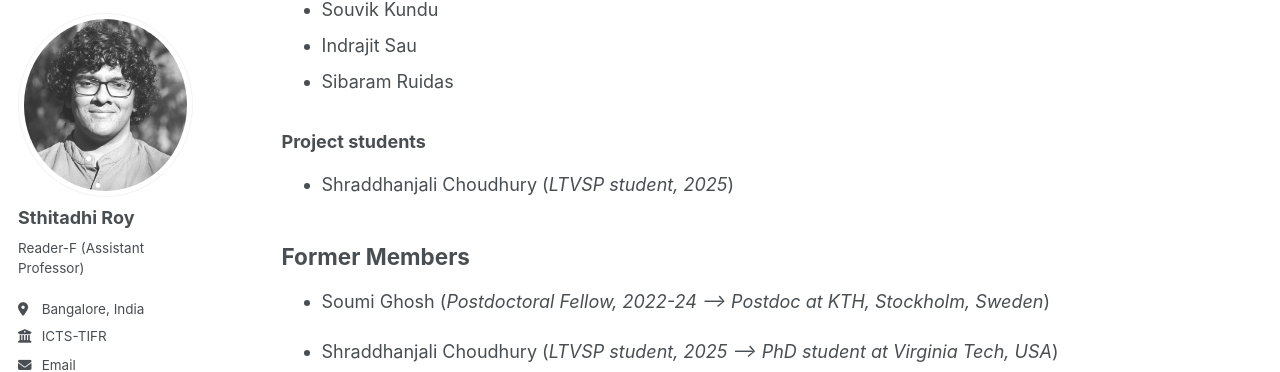
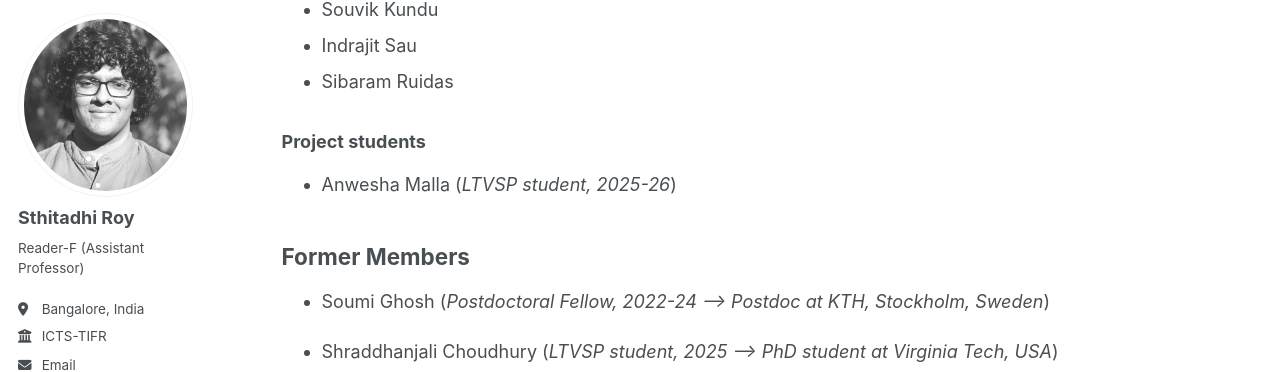
Before and after one commit to sthitadhi-roy/sthitadhi-roy.github.io, a Jekyll site: the page built from _pages/people.md, in a window 1280 px wide and 900 px high, scrolled down 403 px. Shown: the part 86-458 px from the top of the window. Built offline with Jekyll 4.4.1, drawn with Linux system fonts in a browser that asks for light colours; some web fonts are replaced.

Commit message:
Update people.md

```diff
--- a/_pages/people.md
+++ b/_pages/people.md
@@ -26,7 +26,7 @@ author_profile: true
 
 ### Project students
 
-- Shraddhanjali Choudhury (*LTVSP student, 2025*)
+- Anwesha Malla (*LTVSP student, 2025-26*)
 
 
 ## Former Members
```
